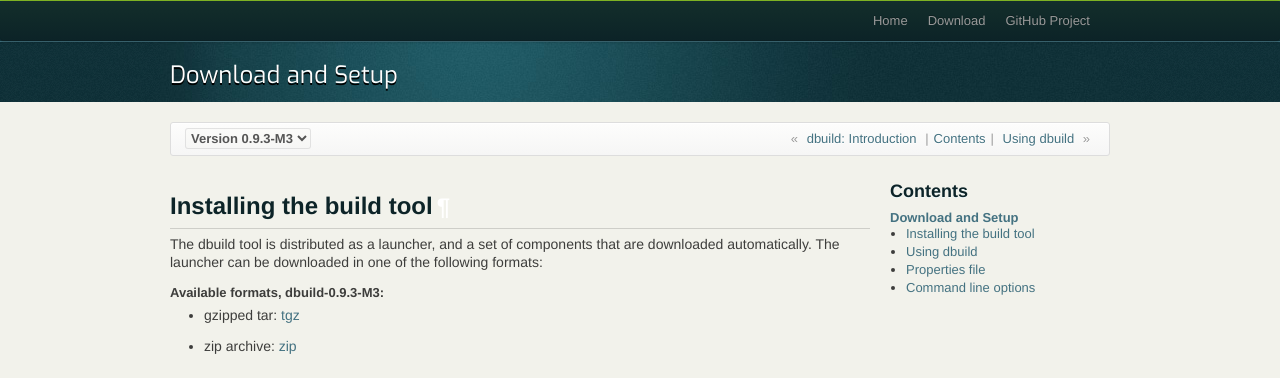
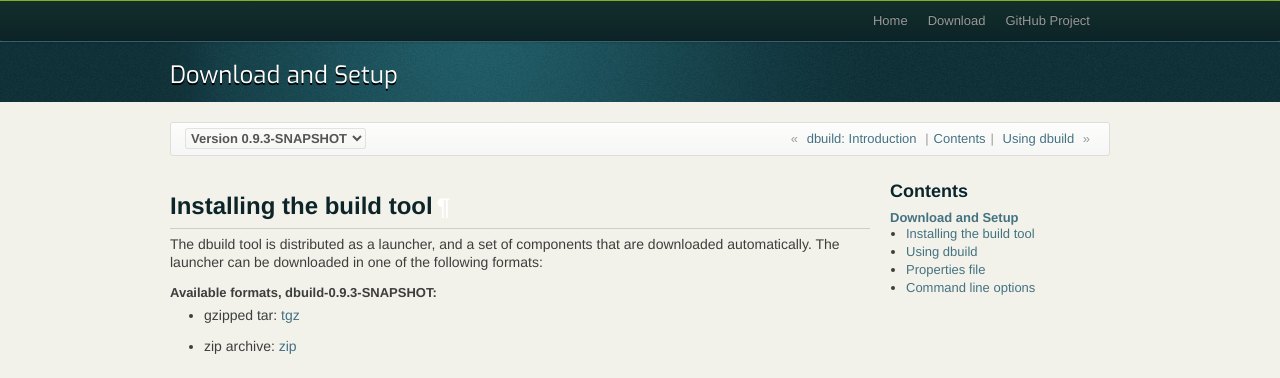
Before and after one commit to lightbend-labs/dbuild, a Sphinx documentation site: the page built from docs/src/sphinx/download.rst, in a window 1280 px wide. Shown: the top 378 px of the page. Built offline with Sphinx 7.4.7, drawn with Linux system fonts in a browser that asks for light colours.

Commit message:
Revert "Bump version to 0.9.3-M3"
Return to 0.9.3-SNAPSHOT.

```diff
--- a/docs/src/sphinx/conf.py
+++ b/docs/src/sphinx/conf.py
@@ -9,7 +9,7 @@
 
 project = 'dbuild'
 version = '0.9.3'
-release = '0.9.3-M3'
+release = '0.9.3-SNAPSHOT'
 sbt_version = '0.12.4'
 
 # General settings
```
Also changed, not shown: 1 other file.
